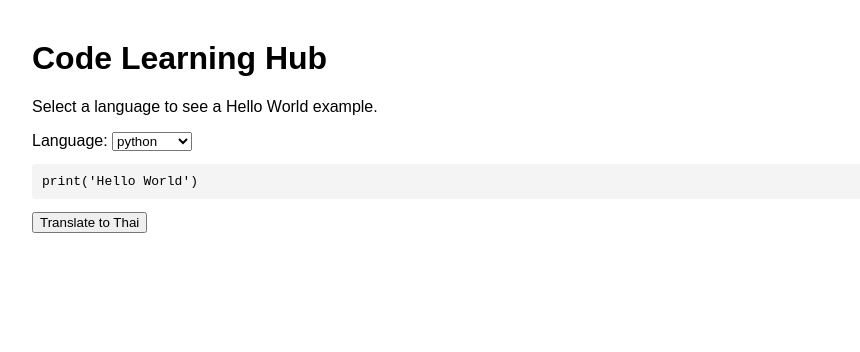
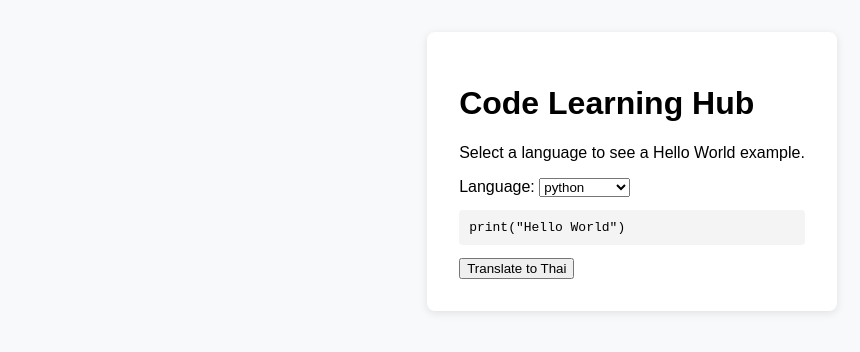
Before and after one commit to osakix/Q2z, a website: page index.html in a window 1280 px wide. Shown: the whole page, without its empty margins (8-868 px from the left). Drawn offline with Linux system fonts and the light colour scheme.

Commit message:
Refactor project with Vite and expand language samples

```diff
--- a/index.html
+++ b/index.html
@@ -1,15 +1,13 @@
 <!DOCTYPE html>
 <html lang="en">
 <head>
-    <meta charset="UTF-8">
-    <meta name="viewport" content="width=device-width, initial-scale=1.0">
+    <meta charset="UTF-8" />
+    <meta name="viewport" content="width=device-width, initial-scale=1.0" />
     <title>Code Learning Hub</title>
-    <style>
-        body { font-family: Arial, sans-serif; margin: 40px; }
-        pre { background-color: #f4f4f4; padding: 10px; border-radius: 4px; }
-    </style>
+    <link rel="stylesheet" href="/style.css" />
 </head>
 <body>
+    <div class="container">
         <h1 id="title">Code Learning Hub</h1>
         <p id="intro">Select a language to see a Hello World example.</p>
 
@@ -19,62 +17,7 @@
         <pre id="code-example"></pre>
 
         <button id="translate-btn">Translate to Thai</button>
-
-    <script src="samples.js"></script>
-    <script>
-    const translations = {
-        en: {
-            title: "Code Learning Hub",
-            intro: "Select a language to see a Hello World example.",
-            button: "Translate to Thai"
-        },
-        th: {
-            title: "ศูนย์เรียนรู้การเขียนโค้ด",
-            intro: "เลือกภาษาเพื่อดูตัวอย่าง Hello World",
-            button: "แปลเป็นภาษาอังกฤษ"
-        }
-    };
-
-    const langSelect = document.getElementById('language-select');
-    const codeExample = document.getElementById('code-example');
-    const title = document.getElementById('title');
-    const intro = document.getElementById('intro');
-    const translateBtn = document.getElementById('translate-btn');
-
-    function populateLanguages() {
-        Object.keys(samples).forEach(key => {
-            const opt = document.createElement('option');
-            opt.value = key;
-            opt.textContent = key;
-            langSelect.appendChild(opt);
-        });
-    }
-
-    function updateLanguage() {
-        codeExample.textContent = samples[langSelect.value];
-    }
-
-    function setLocale(locale) {
-        const t = translations[locale];
-        title.textContent = t.title;
-        intro.textContent = t.intro;
-        translateBtn.textContent = t.button;
-        translateBtn.dataset.locale = locale;
-    }
-
-    langSelect.addEventListener('change', updateLanguage);
-
-    translateBtn.addEventListener('click', () => {
-        const newLocale = translateBtn.dataset.locale === 'en' ? 'th' : 'en';
-        setLocale(newLocale);
-    });
-
-    // Default to browser language if supported, otherwise English
-    const browserLang = navigator.language.startsWith('th') ? 'th' : 'en';
-    setLocale(browserLang);
-    populateLanguages();
-    langSelect.value = 'python';
-    updateLanguage();
-    </script>
+    </div>
+    <script type="module" src="/src/main.js"></script>
 </body>
 </html>
--- a/samples.js
+++ /dev/null
@@ -1,19 +0,0 @@
-const samples = {
-    python: "print('Hello World')",
-    javascript: "console.log('Hello World');",
-    typescript: "console.log('Hello World');",
-    java: `public class HelloWorld {\n    public static void main(String[] args) {\n        System.out.println(\"Hello World\");\n    }\n}`,
-    c: '#include <stdio.h>\nint main() {\n    printf("Hello World\\n");\n    return 0;\n}',
-    cpp: '#include <iostream>\nint main() {\n    std::cout << "Hello World" << std::endl;\n    return 0;\n}',
-    csharp: 'using System;\nclass Program {\n    static void Main() {\n        Console.WriteLine("Hello World");\n    }\n}',
-    swift: 'print("Hello World")',
-    kotlin: 'fun main() {\n    println("Hello World")\n}',
-    ruby: "puts 'Hello World'",
-    php: '<?php\necho "Hello World";\n?>',
-    go: 'package main\nimport "fmt"\nfunc main() {\n    fmt.Println("Hello World")\n}',
-    rust: 'fn main() {\n    println!("Hello World");\n}',
-    shell: 'echo "Hello World"',
-    r: 'print("Hello World")',
-    scala: 'object HelloWorld {\n    def main(args: Array[String]): Unit = println("Hello World")\n}',
-    perl: 'print "Hello World\\n";'
-};
--- /dev/null
+++ b/src/main.js
@@ -0,0 +1,53 @@
+import { samples } from './samples.js';
+
+const translations = {
+  en: {
+    title: 'Code Learning Hub',
+    intro: 'Select a language to see a Hello World example.',
+    button: 'Translate to Thai'
+  },
+  th: {
+    title: 'ศูนย์เรียนรู้การเขียนโค้ด',
+    intro: 'เลือกภาษาเพื่อดูตัวอย่าง Hello World',
+    button: 'แปลเป็นภาษาอังกฤษ'
+  }
+};
+
+const langSelect = document.getElementById('language-select');
+const codeExample = document.getElementById('code-example');
+const title = document.getElementById('title');
+const intro = document.getElementById('intro');
+const translateBtn = document.getElementById('translate-btn');
+
+function populateLanguages() {
+  Object.keys(samples).forEach(key => {
+    const opt = document.createElement('option');
+    opt.value = key;
+    opt.textContent = key;
+    langSelect.appendChild(opt);
+  });
+}
+
+function updateLanguage() {
+  codeExample.textContent = samples[langSelect.value];
+}
+
+function setLocale(locale) {
+  const t = translations[locale];
+  title.textContent = t.title;
+  intro.textContent = t.intro;
+  translateBtn.textContent = t.button;
+  translateBtn.dataset.locale = locale;
+}
+
+langSelect.addEventListener('change', updateLanguage);
+translateBtn.addEventListener('click', () => {
+  const newLocale = translateBtn.dataset.locale === 'en' ? 'th' : 'en';
+  setLocale(newLocale);
+});
+
+const browserLang = navigator.language.startsWith('th') ? 'th' : 'en';
+setLocale(browserLang);
+populateLanguages();
+langSelect.value = 'python';
+updateLanguage();
--- /dev/null
+++ b/src/samples.js
@@ -0,0 +1,50 @@
+export const samples = {
+  abap: 'WRITE \u0027Hello World\u0027.',
+  actionscript: 'trace("Hello World")',
+  ada: 'with Ada.Text_IO;\nprocedure Hello is\nbegin\n  Ada.Text_IO.Put_Line("Hello World");\nend Hello;',
+  apl: '"Hello World"',
+  assembly: '; depends on flavor',
+  awk: 'BEGIN { print "Hello World" }',
+  bash: 'echo "Hello World"',
+  basic: 'PRINT "Hello World"',
+  bison: '%{\n#include <stdio.h>\n%}\n%%\n%%\nint main(){ printf("Hello World\\n"); }',
+  boo: 'print("Hello World")',
+  c: '#include <stdio.h>\nint main(){ printf("Hello World\\n"); return 0; }',
+  'c#': 'using System; class Program { static void Main() { Console.WriteLine("Hello World"); } }',
+  'c++': '#include <iostream>\nint main(){ std::cout << "Hello World"; }',
+  clojure: '(println "Hello World")',
+  cobol: 'IDENTIFICATION DIVISION. PROGRAM-ID. HELLO. PROCEDURE DIVISION. DISPLAY "Hello World". STOP RUN.',
+  coffeescript: 'console.log "Hello World"',
+  d: 'import std.stdio; void main(){ writeln("Hello World"); }',
+  dart: 'void main() { print("Hello World"); }',
+  delphi: 'begin writeln("Hello World"); end.',
+  eiffel: 'class HELLO create make feature make do print ("Hello World") end end',
+  elixir: 'IO.puts "Hello World"',
+  elm: 'main = putStrLn "Hello World"',
+  erlang: 'io:fwrite("Hello World~n").',
+  'f#': 'printfn "Hello World"',
+  fortran: 'program hello\nprint *, "Hello World"\nend program hello',
+  go: 'package main\nimport "fmt"\nfunc main(){ fmt.Println("Hello World") }',
+  groovy: 'println "Hello World"',
+  hack: 'echo "Hello World";',
+  haskell: 'main = putStrLn "Hello World"',
+  java: 'public class HelloWorld { public static void main(String[] args){ System.out.println("Hello World"); } }',
+  javascript: 'console.log("Hello World")',
+  kotlin: 'fun main(){ println("Hello World") }',
+  lua: 'print("Hello World")',
+  matlab: 'disp("Hello World")',
+  objectivec: '#import <stdio.h>\nint main(){ printf("Hello World\\n"); return 0; }',
+  pascal: 'program Hello; begin writeln("Hello World"); end.',
+  perl: 'print "Hello World\\n";',
+  php: '<?php echo "Hello World"; ?>',
+  python: 'print("Hello World")',
+  r: 'print("Hello World")',
+  ruby: 'puts "Hello World"',
+  rust: 'fn main(){ println!("Hello World"); }',
+  scala: 'object HelloWorld extends App { println("Hello World") }',
+  swift: 'print("Hello World")',
+  typescript: 'console.log("Hello World")',
+  'visual basic': 'Module Hello\nSub Main()\nSystem.Console.WriteLine("Hello World")\nEnd Sub\nEnd Module',
+  wasm: '(module (func (export "_start") (nop))) ; placeholder',
+  zig: 'const std = @import("std"); pub fn main() !void { std.debug.print("Hello World\\n", .{}); }'
+};
--- /dev/null
+++ b/style.css
@@ -0,0 +1,23 @@
+body {
+    font-family: Arial, sans-serif;
+    background: #f8f9fa;
+    display: flex;
+    justify-content: center;
+    margin: 0;
+    padding: 2rem;
+}
+
+.container {
+    max-width: 600px;
+    background: #fff;
+    padding: 2rem;
+    border-radius: 8px;
+    box-shadow: 0 2px 8px rgba(0, 0, 0, 0.1);
+}
+
+pre {
+    background-color: #f4f4f4;
+    padding: 10px;
+    border-radius: 4px;
+    overflow-x: auto;
+}
```
Also changed, not shown: package.json (added, +13 -0 lines), README.md, 1 other file. Lines whose indentation alone changed are shown as unchanged.
